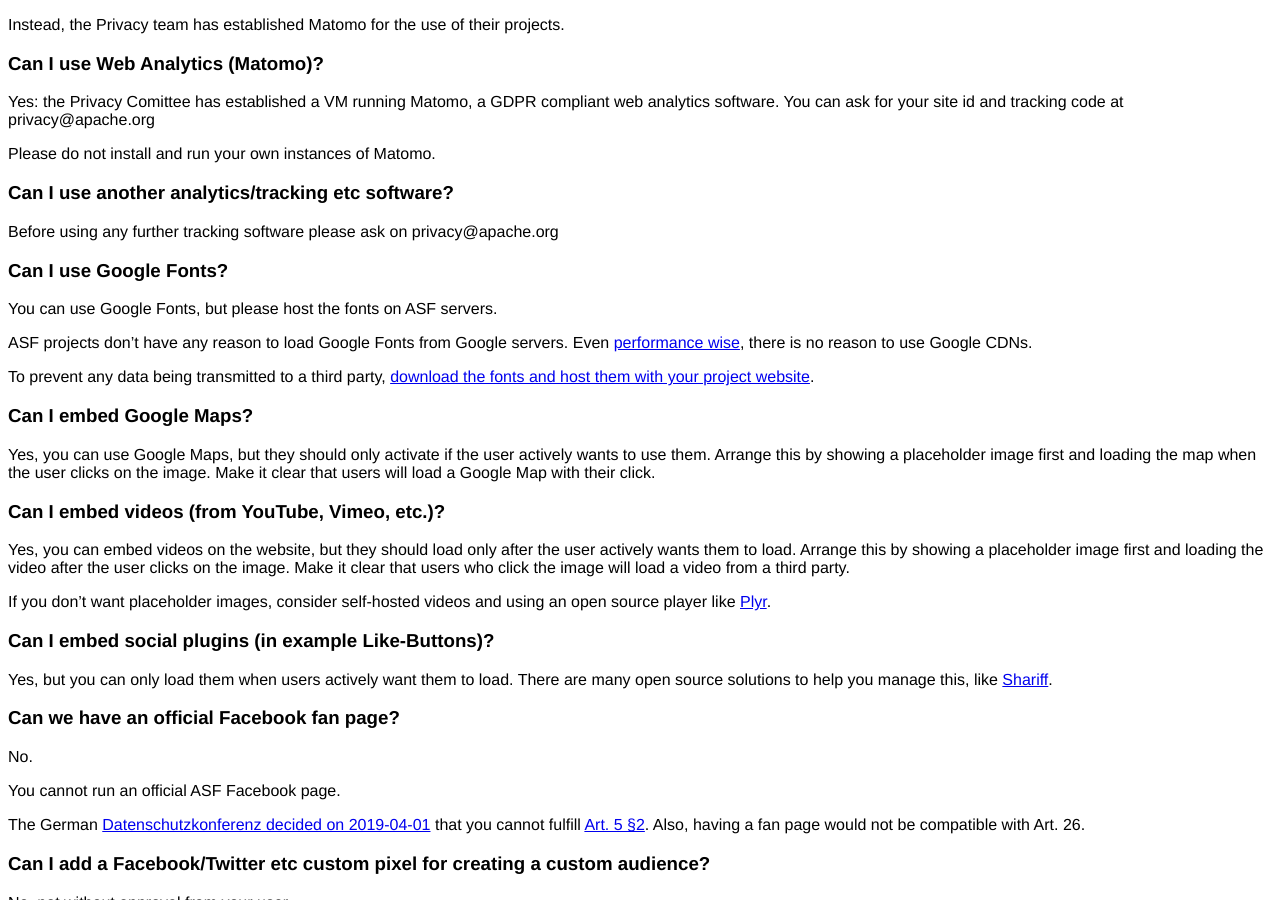
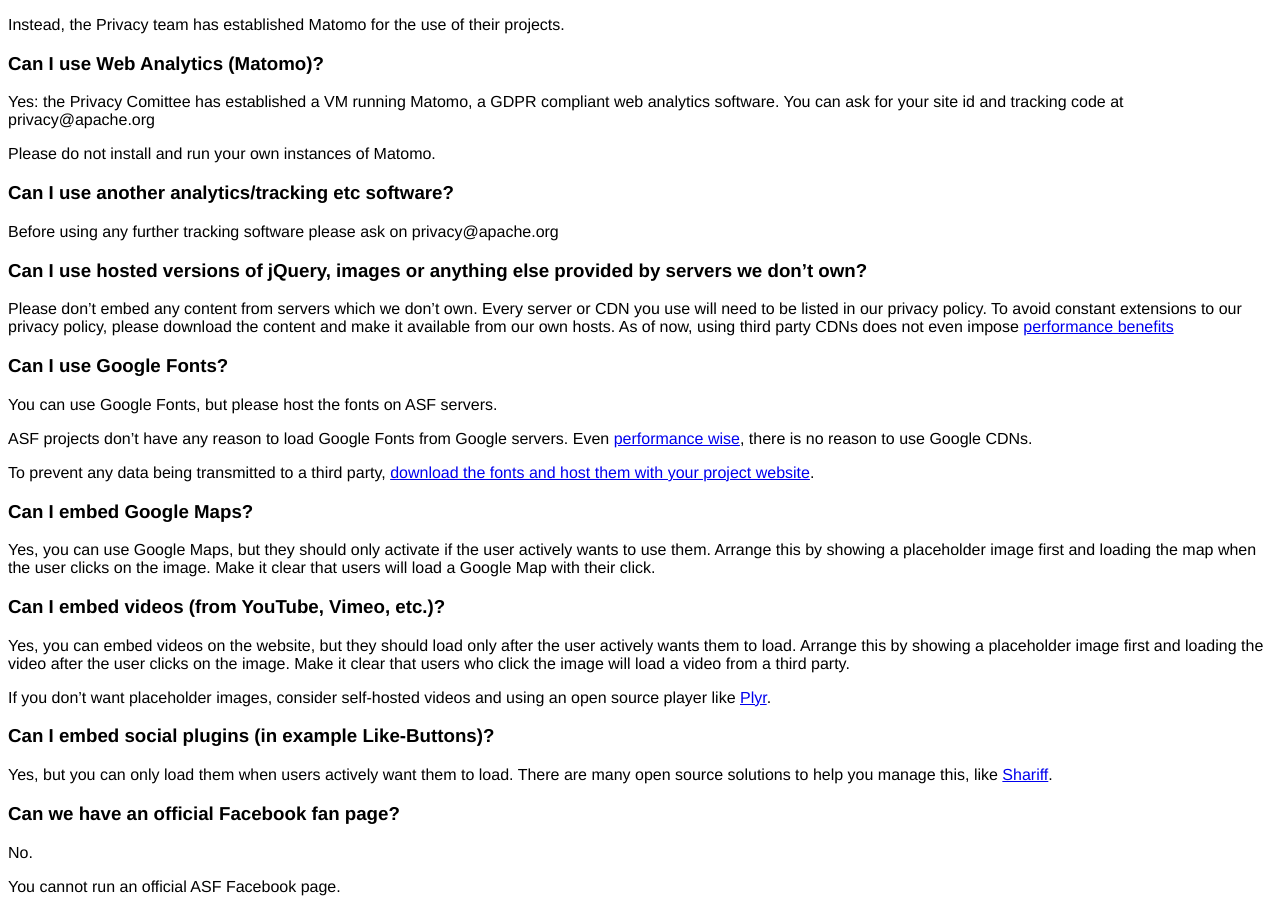
Before and after one commit to apache/privacy-website, a Jekyll site: the page output/faq/committers.html, which Jekyll copies as it is, in a window 1280 px wide and 900 px high, scrolled down 823 px. Built offline with Jekyll 4.4.1, drawn with Linux system fonts in a browser that asks for light colours.

Commit message:
Automatic Site Publish by Buildbot

```diff
--- a/output/faq/committers.html
+++ b/output/faq/committers.html
@@ -84,6 +84,13 @@
 
 <p>Before using any further tracking software please ask on privacy@apache.org</p>
 
+<h3 id="can-i-use-hosted-versions-of-jquery-images-or-anything-else-provided-by-servers-we-dont-own">Can I use hosted versions of jQuery, images or anything else provided by servers we don’t own?</h3>
+
+<p>Please don’t embed any content from servers which we don’t own. Every server or CDN you use will need
+to be listed in our privacy policy. To avoid constant extensions to our privacy policy, please
+download the content and make it available from our own hosts.
+As of now, using third party CDNs does not even impose <a href="https://wicki.io/posts/2020-11-goodbye-google-fonts/">performance benefits</a></p>
+
 <h3 id="can-i-use-google-fonts">Can I use Google Fonts?</h3>
 
 <p>You can use Google Fonts, but please host the fonts on ASF servers.</p>
--- a/output/feed.xml
+++ b/output/feed.xml
@@ -1,4 +1,4 @@
-<?xml version="1.0" encoding="utf-8"?><feed xmlns="http://www.w3.org/2005/Atom" ><generator uri="https://jekyllrb.com/" version="4.2.2">Jekyll</generator><link href="/feed.xml" rel="self" type="application/atom+xml" /><link href="/" rel="alternate" type="text/html" /><updated>2022-04-28T19:46:46+00:00</updated><id>/feed.xml</id><title type="html">Apache Software Foundation - Data Privacy</title><subtitle>Write an awesome description for your new site here. You can edit this line in _config.yml. It will appear in your document head meta (for Google search results) and in your feed.xml site description.</subtitle><entry><title type="html">Welcome to Jekyll!</title><link href="/jekyll/update/2021/03/05/welcome-to-jekyll.html" rel="alternate" type="text/html" title="Welcome to Jekyll!" /><published>2021-03-05T19:38:56+00:00</published><updated>2021-03-05T19:38:56+00:00</updated><id>/jekyll/update/2021/03/05/welcome-to-jekyll</id><content type="html" xml:base="/jekyll/update/2021/03/05/welcome-to-jekyll.html"><![CDATA[<p>You’ll find this post in your <code class="language-plaintext highlighter-rouge">_posts</code> directory. Go ahead and edit it and re-build the site to see your changes. You can rebuild the site in many different ways, but the most common way is to run <code class="language-plaintext highlighter-rouge">jekyll serve</code>, which launches a web server and auto-regenerates your site when a file is updated.</p>
+<?xml version="1.0" encoding="utf-8"?><feed xmlns="http://www.w3.org/2005/Atom" ><generator uri="https://jekyllrb.com/" version="4.2.2">Jekyll</generator><link href="/feed.xml" rel="self" type="application/atom+xml" /><link href="/" rel="alternate" type="text/html" /><updated>2022-04-28T20:15:12+00:00</updated><id>/feed.xml</id><title type="html">Apache Software Foundation - Data Privacy</title><subtitle>Write an awesome description for your new site here. You can edit this line in _config.yml. It will appear in your document head meta (for Google search results) and in your feed.xml site description.</subtitle><entry><title type="html">Welcome to Jekyll!</title><link href="/jekyll/update/2021/03/05/welcome-to-jekyll.html" rel="alternate" type="text/html" title="Welcome to Jekyll!" /><published>2021-03-05T19:38:56+00:00</published><updated>2021-03-05T19:38:56+00:00</updated><id>/jekyll/update/2021/03/05/welcome-to-jekyll</id><content type="html" xml:base="/jekyll/update/2021/03/05/welcome-to-jekyll.html"><![CDATA[<p>You’ll find this post in your <code class="language-plaintext highlighter-rouge">_posts</code> directory. Go ahead and edit it and re-build the site to see your changes. You can rebuild the site in many different ways, but the most common way is to run <code class="language-plaintext highlighter-rouge">jekyll serve</code>, which launches a web server and auto-regenerates your site when a file is updated.</p>
 
 <p>Jekyll requires blog post files to be named according to the following format:</p>
 
```
